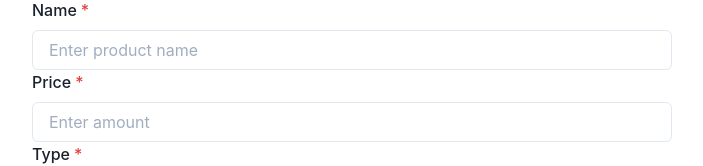
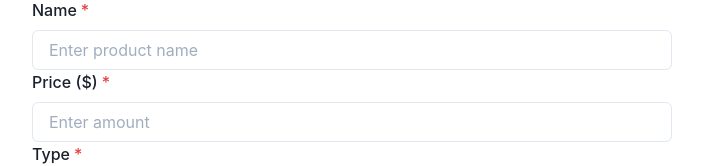
Before and after one commit to ruskevych/scandiweb-frontend, a Next.js app: page /add-product in a window 1280 px wide. Shown: the part 154-320 px from the top of the page, without its empty margins (288-991 px from the left). Built offline with nearby package versions, Linux system fonts and the light colour scheme.

Commit message:
Update add-product.js

```diff
--- a/pages/add-product.js
+++ b/pages/add-product.js
@@ -142,12 +142,12 @@ export default function Test(props){
                 )}
             </FormControl>
             <FormControl isRequired isInvalid={isPriceError}>
-                <FormLabel htmlFor='price'>Price</FormLabel>
+                <FormLabel htmlFor='price'>Price ($)</FormLabel>
 
-                <InputGroup >
+
 
                     <Input id="price"  placeholder='Enter amount' name="price" onChange={handlePriceInputChange}/>
-                </InputGroup>
+
                 {/*
                   If Price contains not a number we throw an error
                 */}
```
